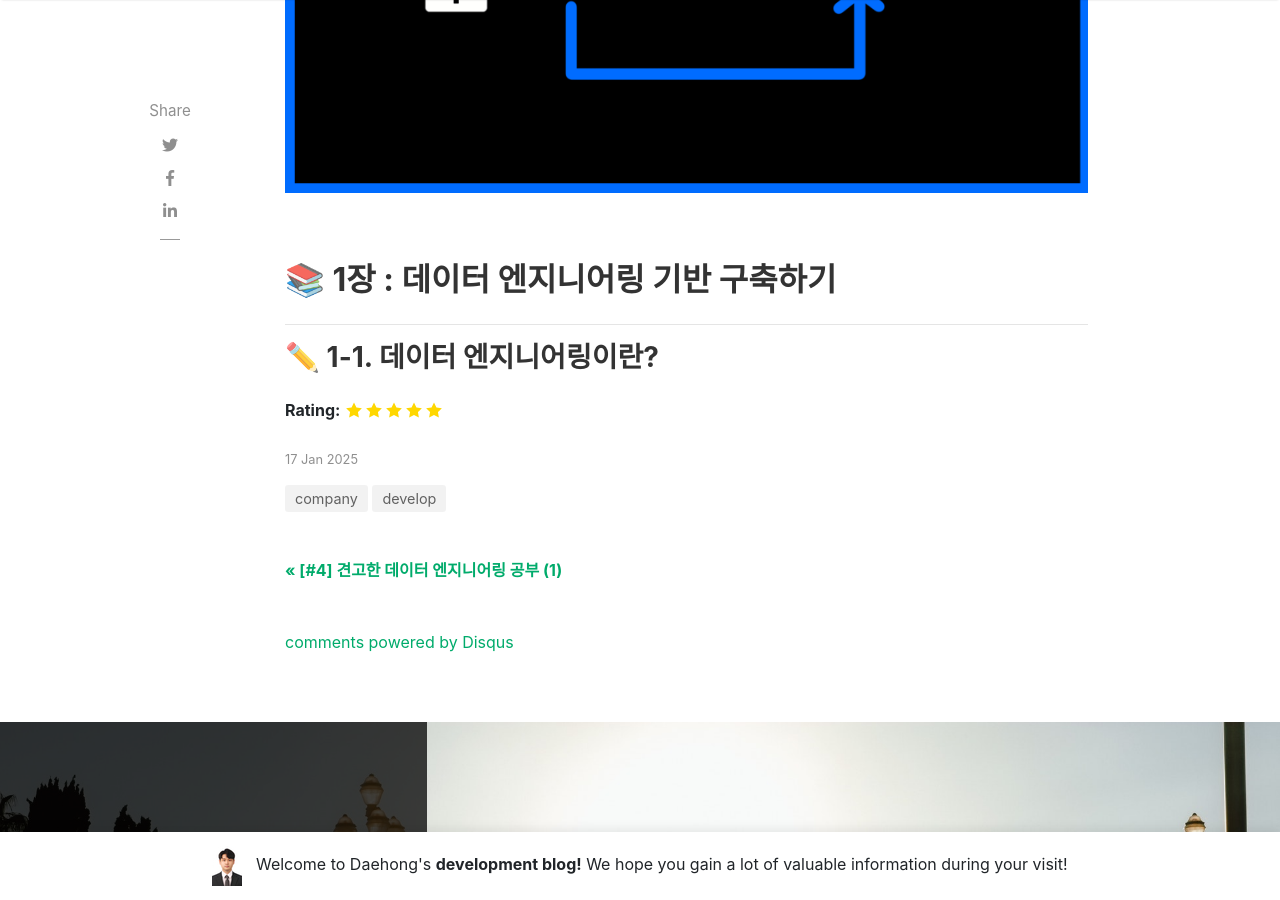
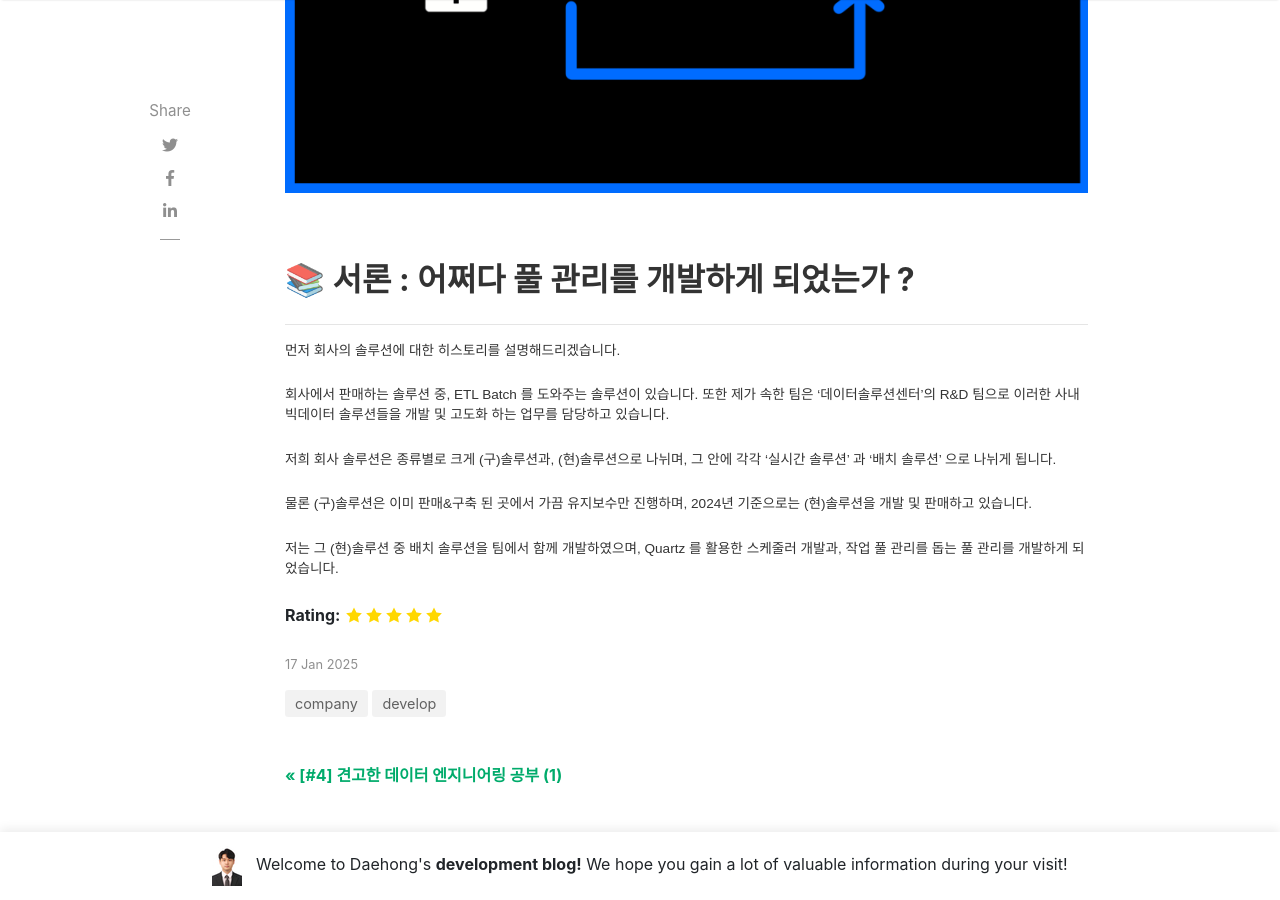
Before and after one commit to JeonDaehong/JeonDaehong.github.io, a Jekyll site: the page built from _posts/2025-01-17-pool-management-develop.md, in a window 1280 px wide and 900 px high, scrolled down 731 px. Built offline with Jekyll 4.4.1, drawn with Linux system fonts in a browser that asks for light colours; nearby versions of some CDN libraries; comment, search, counter and statistics services are not loaded.

Commit message:
pool develop history write

```diff
--- a/_posts/2025-01-17-pool-management-develop.md
+++ b/_posts/2025-01-17-pool-management-develop.md
@@ -9,7 +9,15 @@ rating: 5
 
 <br>
 
-## 📚 1장 : 데이터 엔지니어링 기반 구축하기 ️
+## 📚 서론 : 어쩌다 풀 관리를 개발하게 되었는가 ?
 ---
 
-### ✏️ 1-1. 데이터 엔지니어링이란?
+먼저 회사의 솔루션에 대한 히스토리를 설명해드리겠습니다.
+
+회사에서 판매하는 솔루션 중, ETL Batch 를 도와주는 솔루션이 있습니다. 또한 제가 속한 팀은 '데이터솔루션센터'의 R&D 팀으로 이러한 사내 빅데이터 솔루션들을 개발 및 고도화 하는 업무를 담당하고 있습니다.
+
+저희 회사 솔루션은 종류별로 크게 (구)솔루션과, (현)솔루션으로 나뉘며, 그 안에 각각 '실시간 솔루션' 과 '배치 솔루션' 으로 나뉘게 됩니다.
+
+물론 (구)솔루션은 이미 판매&구축 된 곳에서 가끔 유지보수만 진행하며, 2024년 기준으로는 (현)솔루션을 개발 및 판매하고 있습니다.
+
+저는 그 (현)솔루션 중 배치 솔루션을 팀에서 함께 개발하였으며, Quartz 를 활용한 스케줄러 개발과, 작업 풀 관리를 돕는 풀 관리를 개발하게 되었습니다.
```
